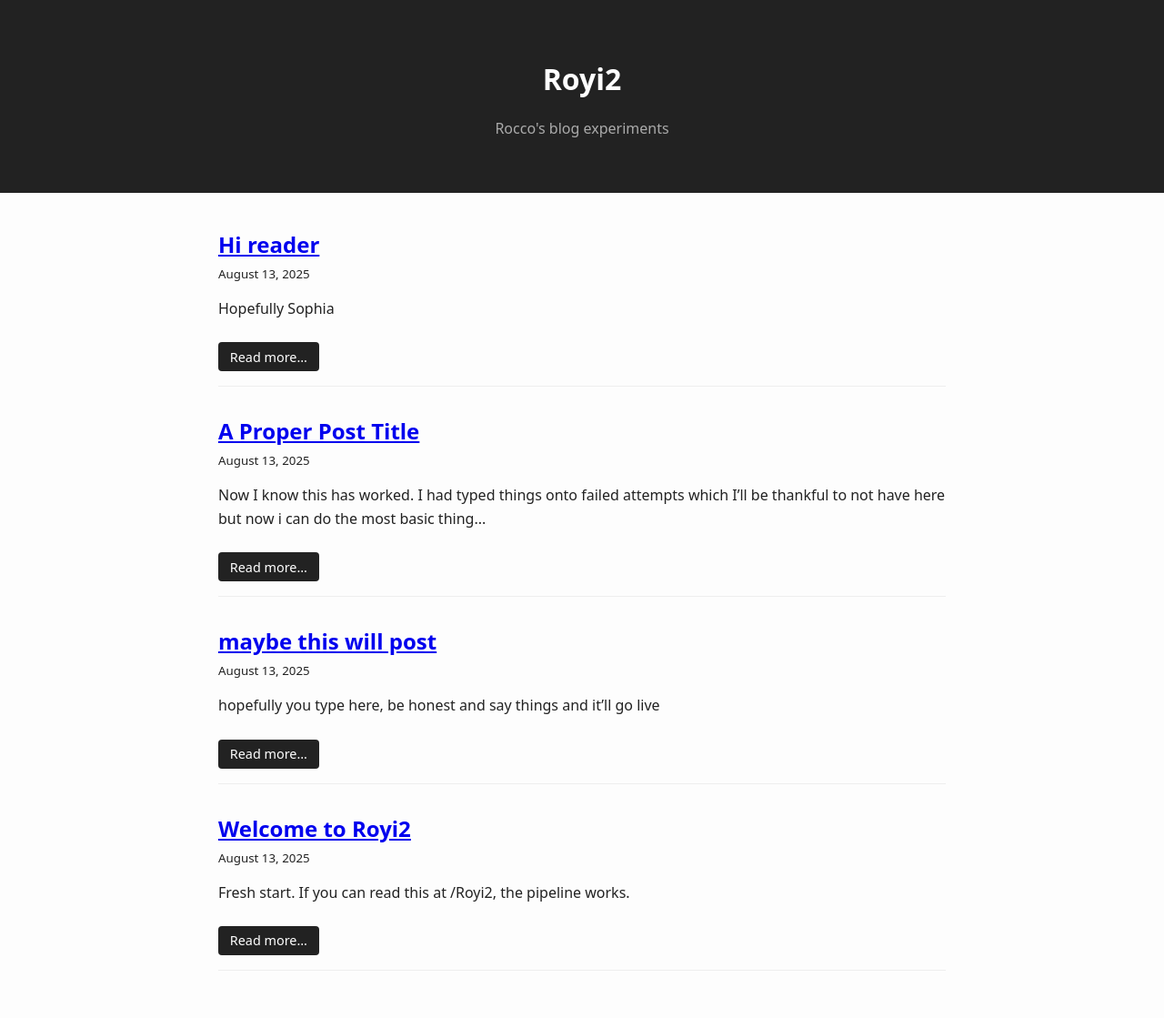
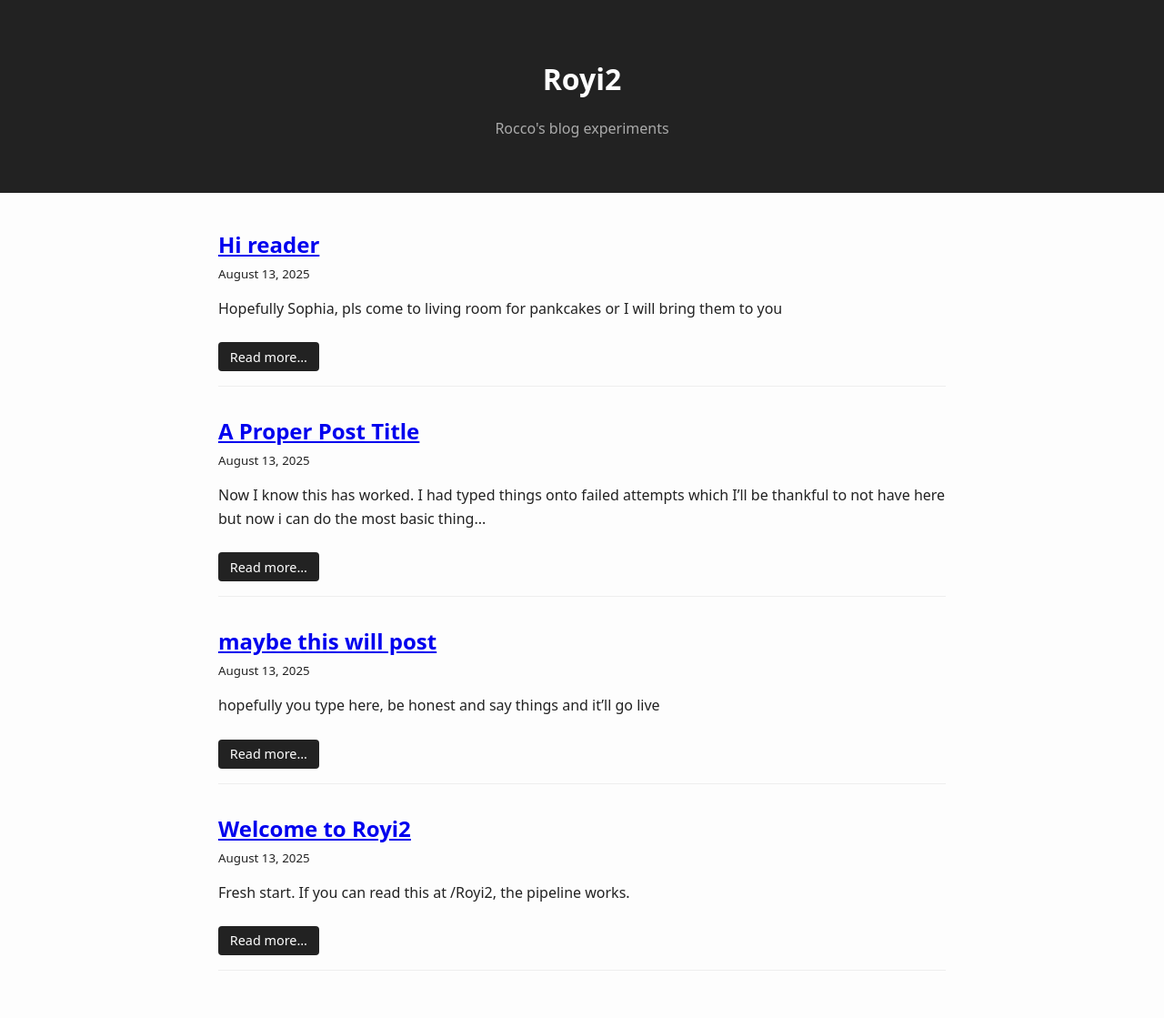
Before and after one commit to roccocraven/royi2, a Jekyll site: the page built from index.md, in a window 1280 px wide. Shown: the whole page at 91% size. Built offline with Jekyll 4.4.1, drawn with Linux system fonts in a browser that asks for light colours.

Commit message:
Update 2025-08-13-hi-reader.md

```diff
--- a/_posts/2025-08-13-hi-reader.md
+++ b/_posts/2025-08-13-hi-reader.md
@@ -3,7 +3,7 @@ layout: post
 title: "Hi reader"
 date: 2025-08-13 06:27:00 +0100
 categories: [updates]
-description: "Hopefully Sophia"
+description: "Hopefully Sophia, pls come to living room for pankcakes or I will bring them to you"
 ---
 Made pancakes in living room. Come pls.
 <!--more-->
```
